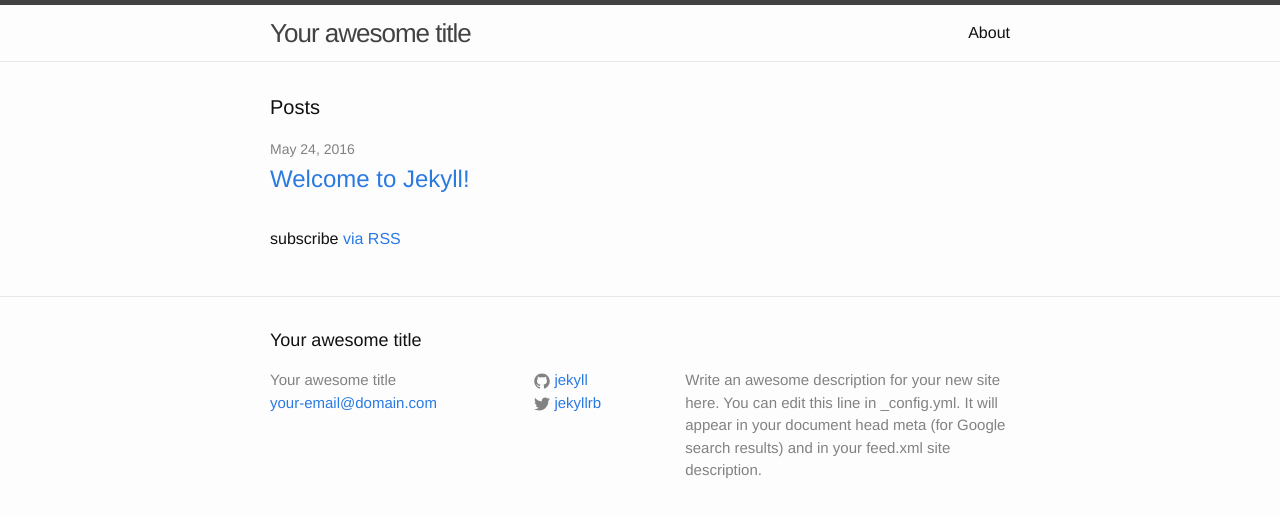
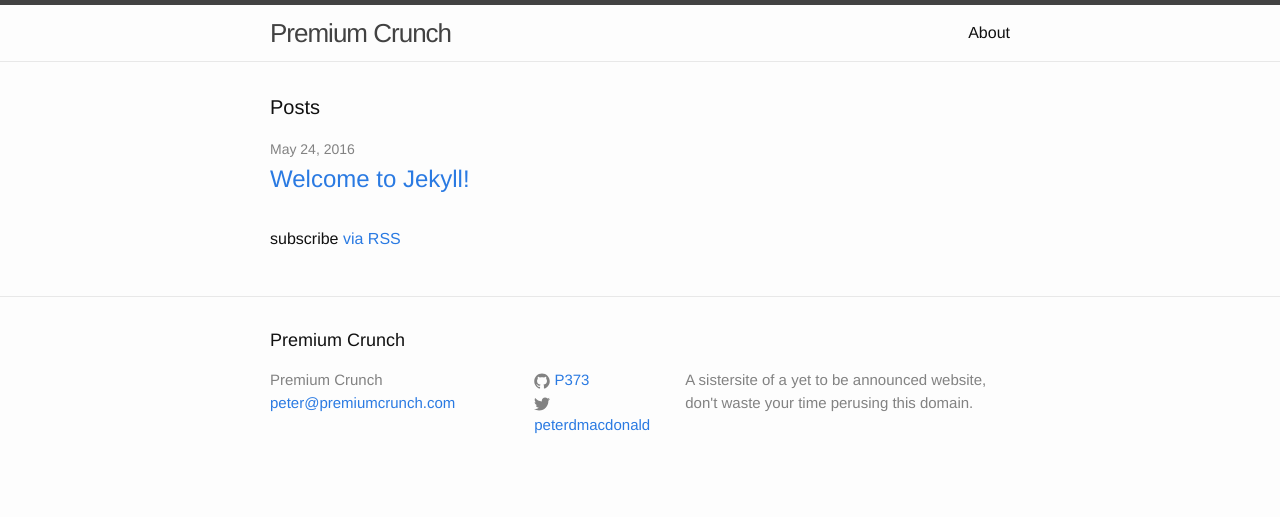
Before and after one commit to P373/P373.github.io, a Jekyll site: the page built from index.html, in a window 1280 px wide. Shown: the top 517 px of the page. Built offline with Jekyll 4.4.1, drawn with Linux system fonts in a browser that asks for light colours.

Commit message:
Update _config.yml

```diff
--- a/_config.yml
+++ b/_config.yml
@@ -6,16 +6,14 @@
 # 'jekyll serve'. If you change this file, please restart the server process.
 
 # Site settings
-title: Your awesome title
-email: your-email@domain.com
+title: Premium Crunch
+email: peter@premiumcrunch.com
 description: > # this means to ignore newlines until "baseurl:"
-  Write an awesome description for your new site here. You can edit this
-  line in _config.yml. It will appear in your document head meta (for
-  Google search results) and in your feed.xml site description.
+  A sistersite of a yet to be announced website, don't waste your time perusing this domain.
 baseurl: "" # the subpath of your site, e.g. /blog
-url: "http://yourdomain.com" # the base hostname & protocol for your site
-twitter_username: jekyllrb
-github_username:  jekyll
+url: "http://premiumcrunch.com" # the base hostname & protocol for your site
+twitter_username: peterdmacdonald
+github_username:  P373
 
 # Build settings
 markdown: kramdown
```
